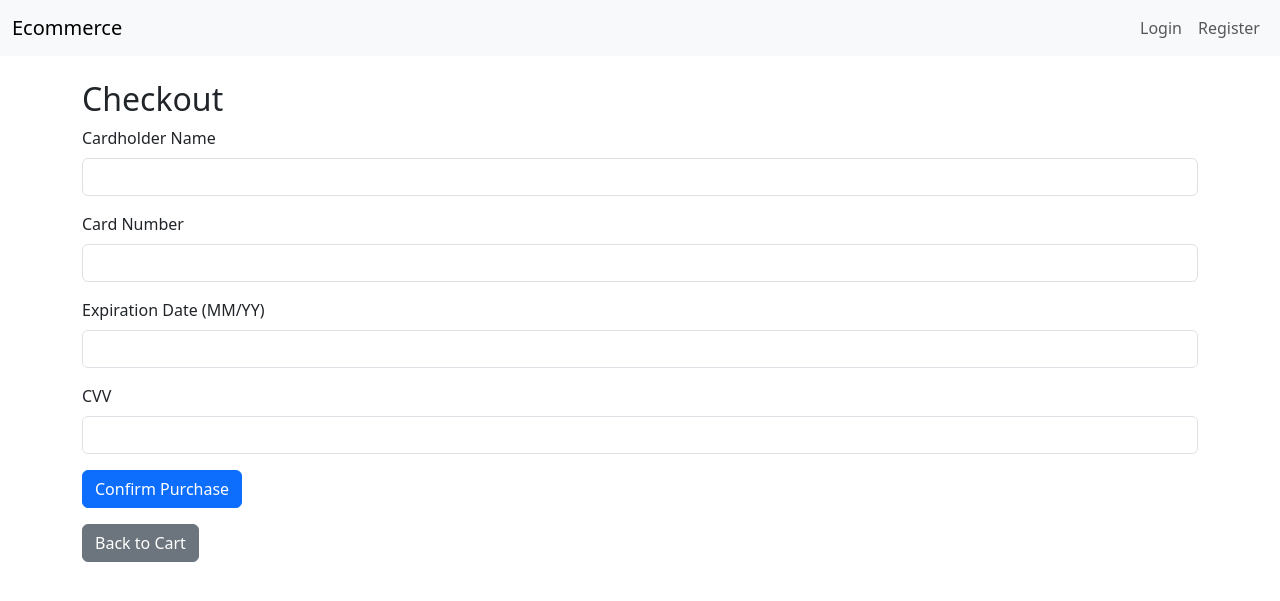
After one commit to clarenceagcc/ecommerce_site, a Flask app: template templates/checkout.html in a window 1280 px wide. The commit adds this page. Shown: the top 601 px of the page. Run offline with Flask 3, Linux system fonts and the light colour scheme; the template is opened without the code that fills it, so the values that code supplies are empty.

Commit message:
functionality done

```diff
--- a/app.py
+++ b/app.py
@@ -182,6 +182,42 @@ def delete_product(product_id):
     flash('Product deleted successfully!', 'success')
     return redirect(url_for('admin'))
 
+@app.route('/checkout', methods=['GET'])
+def checkout():
+    return render_template('checkout.html')
+
+@app.route('/confirm_order', methods=['POST'])
+def confirm_order():
+    card_name = request.form.get('card_name')
+    card_number = request.form.get('card_number')
+    expiry_date = request.form.get('expiry_date')
+    cvv = request.form.get('cvv')
+
+    if not (card_name and card_number and expiry_date and cvv):
+        flash("All fields are required!", "danger")
+        return redirect(url_for('checkout'))
+
+    # Get cart items from session or database
+    cart_items = Order.query.all()  # Fetch all cart items for the user
+
+    # Check stock availability before proceeding
+    for item in cart_items:
+        if item.product.stock < item.quantity:
+            flash(f"Not enough stock for {item.product.name}. Available: {item.product.stock}", "danger")
+            return redirect(url_for('cart'))  # Redirect back to cart if stock is insufficient
+
+    # Reduce stock for each product in the cart
+    for item in cart_items:
+        product = item.product
+        product.stock -= item.quantity
+        db.session.add(product)
+
+    # Clear the cart after purchase
+    Order.query.delete()  # Assuming CartItem stores the cart contents
+    db.session.commit()
+
+    flash("Payment successful! Your order has been placed.", "success")
+    return redirect(url_for('home'))  # Redirect to homepage after purchase
 if __name__ == '__main__':
     with app.app_context():
         db.create_all()  # Create database tables
--- a/templates/base.html
+++ b/templates/base.html
@@ -10,10 +10,25 @@
     <nav class="navbar navbar-expand-lg navbar-light bg-light">
         <div class="container-fluid">
             <a class="navbar-brand" href="{{ url_for('home') }}">Ecommerce</a>
-            <div class="collapse navbar-collapse">
+
+            <button class="navbar-toggler" type="button" data-bs-toggle="collapse" data-bs-target="#navbarNav"
+                aria-controls="navbarNav" aria-expanded="false" aria-label="Toggle navigation">
+                <span class="navbar-toggler-icon"></span>
+            </button>
+
+            <div class="collapse navbar-collapse" id="navbarNav">
                 <ul class="navbar-nav me-auto mb-2 mb-lg-0">
                     {% if current_user.is_authenticated %}
+                        {% if current_user.username == 'admin' %}
+                            <li class="nav-item"><a class="nav-link text-danger" href="{{ url_for('admin') }}">Product Management</a></li>
+                        {% endif %}
                         <li class="nav-item"><a class="nav-link" href="{{ url_for('products') }}">Products</a></li>
+                    {% endif %}
+                </ul>
+
+                <!-- Push login/logout links to the right -->
+                <ul class="navbar-nav ms-auto mb-2 mb-lg-0">
+                    {% if current_user.is_authenticated %}
                         <li class="nav-item"><a class="nav-link" href="{{ url_for('cart') }}">Cart</a></li>
                         <li class="nav-item"><a class="nav-link" href="{{ url_for('logout') }}">Logout</a></li>
                     {% else %}
@@ -24,6 +39,7 @@
             </div>
         </div>
     </nav>
+
     <div class="container mt-4">
         {% with messages = get_flashed_messages(with_categories=true) %}
             {% if messages %}
--- a/templates/cart.html
+++ b/templates/cart.html
@@ -37,6 +37,12 @@
         </tr>
     </tfoot>
 </table>
+
+<!-- Checkout Button -->
+<form action="{{ url_for('checkout') }}" method="GET">
+    <button type="submit" class="btn btn-success">Proceed to Checkout</button>
+</form>
+
 {% else %}
 <p>Your cart is empty.</p>
 {% endif %}
--- /dev/null
+++ b/templates/checkout.html
@@ -0,0 +1,29 @@
+{% extends "base.html" %}
+
+{% block content %}
+<h2>Checkout</h2>
+<form action="{{ url_for('confirm_order') }}" method="POST">
+    <div class="mb-3">
+        <label for="card_name" class="form-label">Cardholder Name</label>
+        <input type="text" class="form-control" id="card_name" name="card_name" required>
+    </div>
+
+    <div class="mb-3">
+        <label for="card_number" class="form-label">Card Number</label>
+        <input type="text" class="form-control" id="card_number" name="card_number" pattern="\d{16}" required>
+    </div>
+
+    <div class="mb-3">
+        <label for="expiry_date" class="form-label">Expiration Date (MM/YY)</label>
+        <input type="text" class="form-control" id="expiry_date" name="expiry_date" pattern="\d{2}/\d{2}" required>
+    </div>
+
+    <div class="mb-3">
+        <label for="cvv" class="form-label">CVV</label>
+        <input type="text" class="form-control" id="cvv" name="cvv" pattern="\d{3}" required>
+    </div>
+
+    <button type="submit" class="btn btn-primary">Confirm Purchase</button>
+</form>
+<a href="{{ url_for('cart') }}" class="btn btn-secondary mt-3">Back to Cart</a>
+{% endblock %}
```
Also changed, not shown: seed.py (+4 -4 lines), templates/products.html (+18 -2 lines), instance/site.db.
